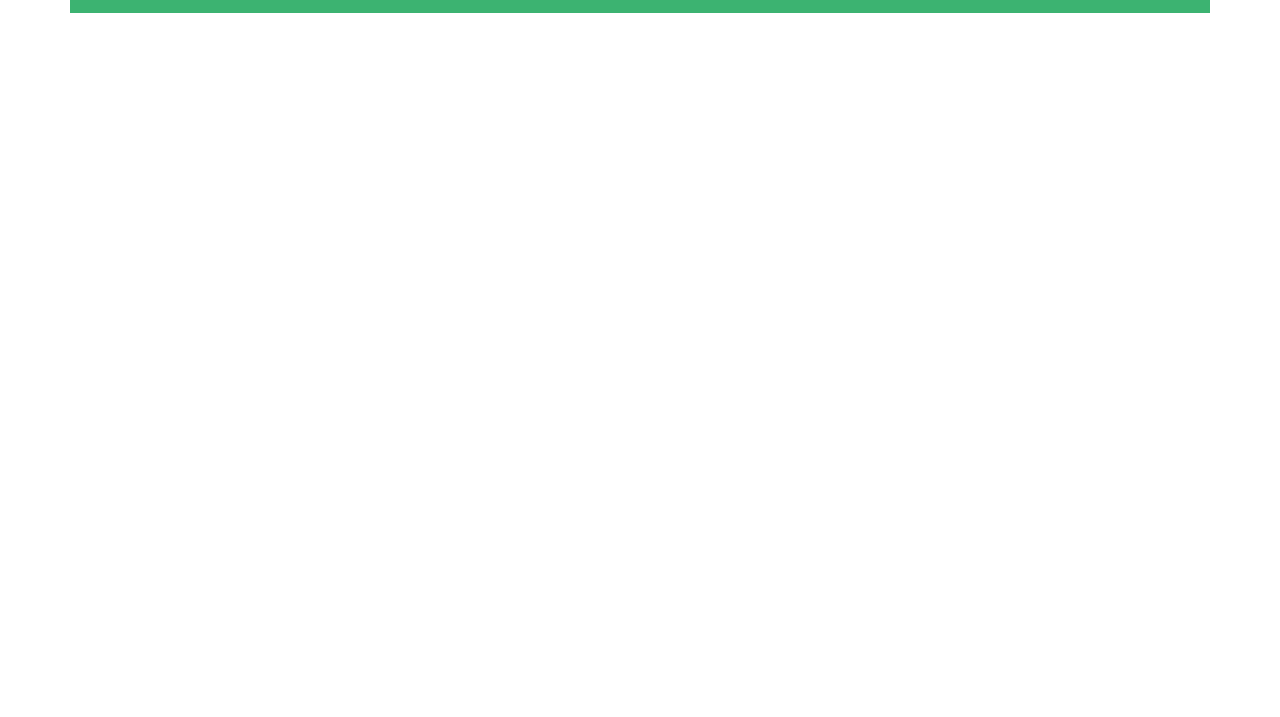
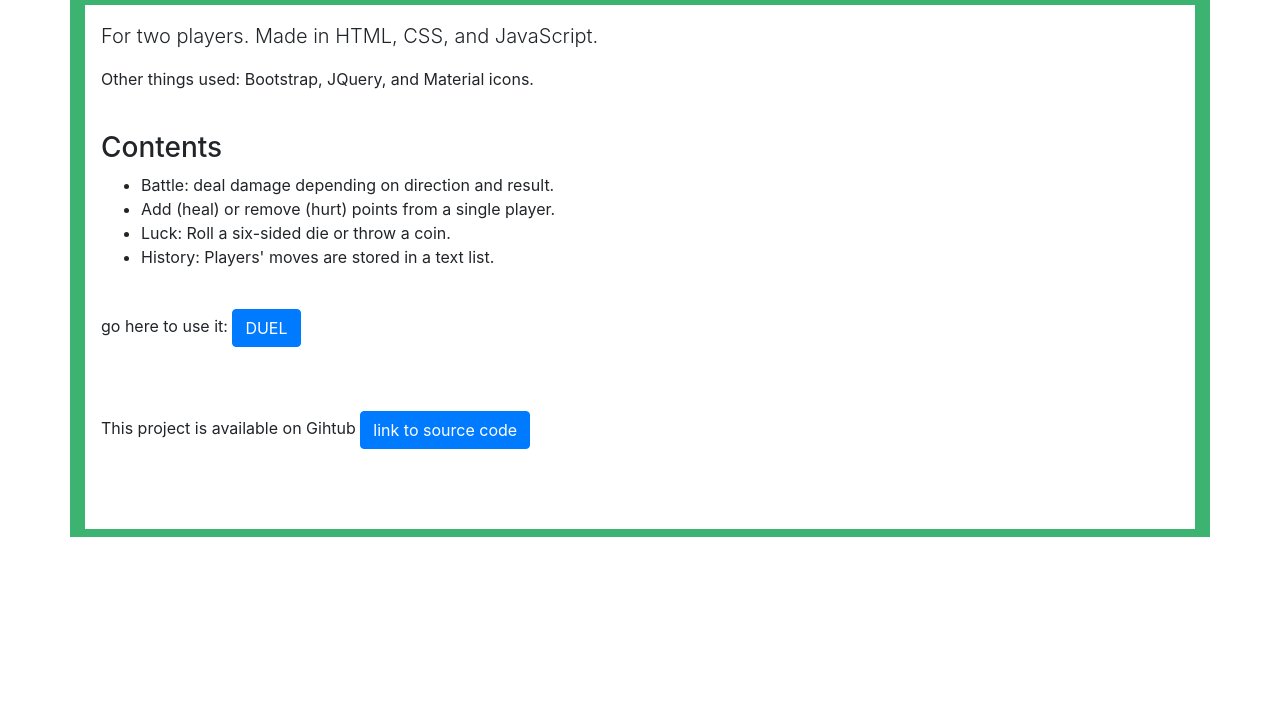
Before and after one commit to lukazivanovic/scoreboard, a plain HTML site: page index.html in a window 1280 px wide. Shown: the part 83-800 px from the top of the page. Drawn offline with nearby package versions, Linux system fonts and the light colour scheme.

Commit message:
updated homepage

```diff
--- a/index.html
+++ b/index.html
@@ -11,8 +11,32 @@
 </head>
 <body>
     <div class="container">
-        <h1>CARD GAME SCORE BOARD AND CALCULATOR</h1>
-        <p>go here to use it: <a href="duel.html">DUEL</a></p>
+        <h1 class="text-justify p-3 mb-2">CARD GAME SCORE BOARD AND CALCULATOR</h1>
+        <div id="homepage" class="p-3 mb-2">
+            <p class="lead">
+                For two players. Made in HTML, CSS, and JavaScript.
+            </p>
+            <p>
+                Other things used: Bootstrap, JQuery, and Material icons.
+            </p>
+            <br>
+            <h3>Contents</h3>
+            <ul>
+                <li>Battle: deal damage depending on direction and result.</li>
+                <li>Add (heal) or remove (hurt) points from a single player.</li>
+                <li>Luck: Roll a six-sided die or throw a coin.</li>
+                <li>History: Players' moves are stored in a text list.</li>
+            </ul>
+            <br>
+            <p>
+                go here to use it: <a href="duel.html" class="btn btn-primary text-decoration-none" role="button">DUEL</a>
+            </p>
+            <br><br>
+            <p>
+                This project is available on Gihtub <a href="https://github.com/lukazivanovic/scoreboard" class="btn btn-primary text-decoration-none" role="button">link to source code</a>
+            </p>
+            <br><br>
+        </div>
     </div>
     <script src="script.js"></script>
     <script src="https://code.jquery.com/jquery-3.5.1.slim.min.js" integrity="sha384-DfXdz2htPH0lsSSs5nCTpuj/zy4C+OGpamoFVy38MVBnE+IbbVYUew+OrCXaRkfj" crossorigin="anonymous"></script>
--- a/script.js
+++ b/script.js
@@ -5,6 +5,10 @@ window.onload = function() {
 function backToHomePage(){
   window.open("index.html","_self");
 }
+
+window.onbeforeunload = function(event) {
+  event.returnValue = "This will stop the current game.";
+};
 
 var pl1name = document.getElementById("pl1name");
 var pl2name = document.getElementById("pl2name");
--- a/style.css
+++ b/style.css
@@ -5,6 +5,10 @@ body{
 .container{
     background-color: mediumseagreen;
     width: 100%;
+}
+
+#homepage{
+    background-color: white;
 }
 
 /** PLAYERS AND SCORES **/
```
Also changed, not shown: 1 other file.
